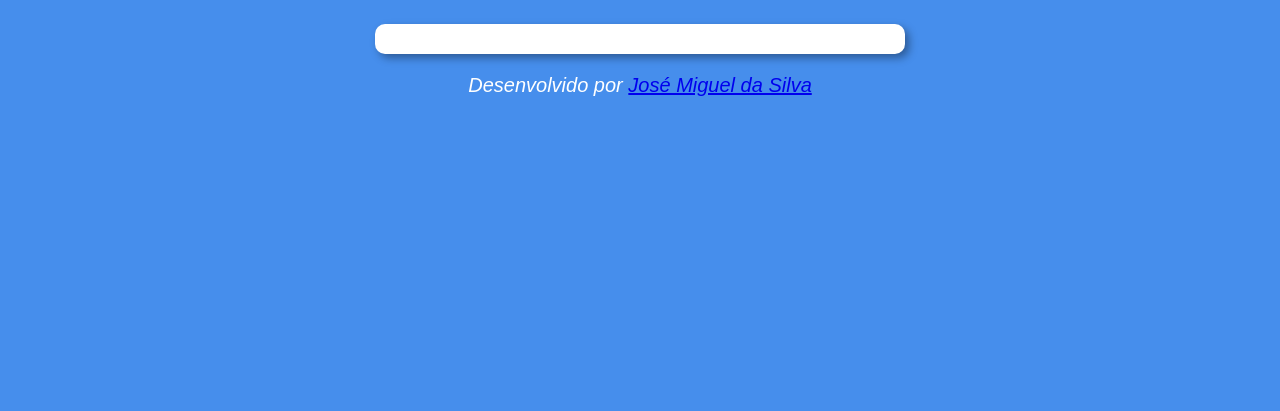
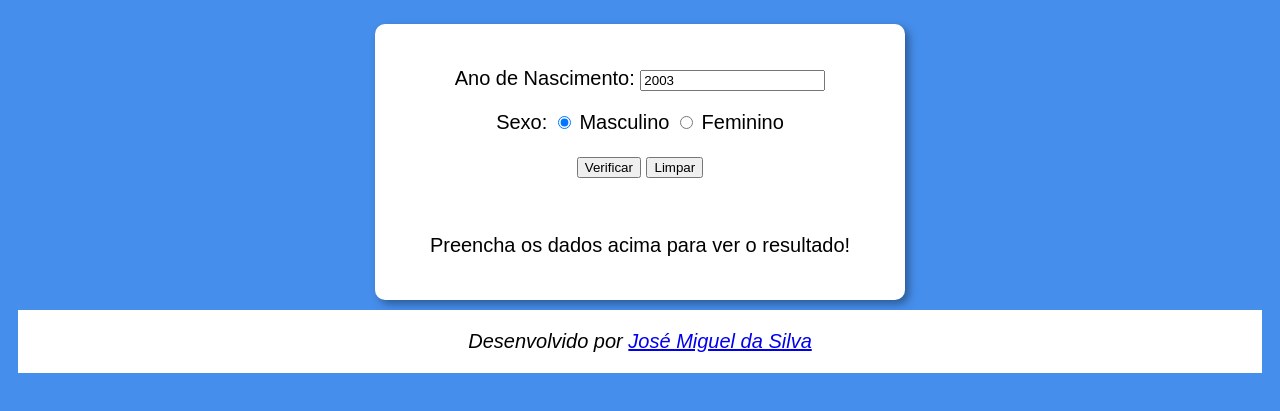
Before and after one commit to JMiguelsilva2003/idade-project, a plain HTML site: page index.html in a window 1280 px wide. Shown: the part 75-486 px from the top of the page. Drawn offline with Linux system fonts and the light colour scheme.

Commit message:
versão 1.5
fiz o Javascript e css, falta fazer as versões para outras telas no momento somente no pc ficou bom.

```diff
--- a/estilos/style.css
+++ b/estilos/style.css
@@ -20,8 +20,22 @@ section{
     box-shadow: 4px 4px 8px rgba(0, 0, 0, 0.363);
 }
 
+div{
+    text-align: center;
+    padding: 8px;
+}
+
+img{
+    width: 25vw;
+    height: 50vh;
+    border-radius: 50% 50%;
+}
+
 footer{
-    color: white;
+    color: black;
+    padding: 0.1px;
+    margin: 10px;
     text-align: center;
     font-style: italic;
+    background-color: white;
 }
--- a/index.html
+++ b/index.html
@@ -6,16 +6,28 @@
     <title>Projeto Idade</title>
     <link rel="stylesheet" href="estilos/style.css" media="all">
 </head>
-<body>
+<body onload="carregar()">
     <header>
         <h1>Projeto Idade</h1>
     </header>
     <section>
-        <div>
-
+        <div id="msg">
+            <p>Ano de Nascimento:
+                <input type="number" id="txtano" name="txtano" value="2003">
+            </p>
+            <p>Sexo:
+                <input type="radio" name="radsex" id="masc" value="M" checked>
+                <label for="masc">Masculino</label>
+                <input type="radio" name="radsex" id="fem" value="F">
+                <label for="fem">Feminino</label>
+            </p>
+            <p>
+                <input type="button" value="Verificar" onclick="verificar()">
+                <input type="button" value="Limpar" onclick="limpar()">
+            </p>
         </div>
-        <div>
-
+        <div id="res">
+            <p>Preencha os dados acima para ver o resultado!</p>
         </div>
     </section>
     <footer>
--- a/script.js
+++ b/script.js
@@ -1 +1,67 @@
-window,alert("Olá")
+function verificar() {
+    var data = new Date();
+    var ano = data.getFullYear();
+    var fano = document.getElementById('txtano');
+    var res = document.querySelector("div#res");
+    if (fano.value.length == 0 || Number(fano.value) > ano) {
+        window.alert("[ERRO] Verifique os dados e tente novamente!");
+    } else {
+        var fsex = document.getElementsByName('radsex');
+        var idade = ano - Number(fano.value);
+        var genero = '';
+        var img = document.createElement('img');
+        img.setAttribute('id', 'foto');
+        if (fsex[0].checked) {
+            genero = 'Homem';
+            if (idade >= 0 && idade < 5) {
+                //Criança
+                img.setAttribute('src', 'imagens/M-BB.jpg');
+            } else if (idade <= 0) {
+                //Adolescente
+                img.setAttribute('src', 'imagens/feto.jpg');
+            } else if (idade < 14) {
+                //Adolescente
+                img.setAttribute('src', 'imagens/M-jovem.jpg');
+            } else if (idade < 18) {
+                //Adolescente
+                img.setAttribute('src', 'imagens/M-adole.jpg');
+            } else if (idade < 50) {
+                //Adulto
+                img.setAttribute('src', 'imagens/M-adulto.jpg');
+            } else if (idade > 50 && idade < 90) {
+                //Adulto
+                img.setAttribute('src', 'imagens/M-velho.jpg');
+            } else {
+                //Idoso
+                img.setAttribute('src', 'imagens/esqueleto.jpg');
+            }
+        } else if (fsex[1].checked) {
+            genero = 'Mulher';
+            if (idade >= 0 && idade < 5) {
+                //Criança
+                img.setAttribute('src', 'imagens/F-BB.jpg');
+            } else if (idade < 0) {
+                //Adolescente
+                img.setAttribute('src', 'imagens/feto.jpg');
+            } else if (idade < 14) {
+                //Adolescente
+                img.setAttribute('src', 'imagens/F-jovem.jpg');
+            } else if (idade < 18) {
+                //Adolescente
+                img.setAttribute('src', 'imagens/F-adole.jpg');
+            } else if (idade < 50) {
+                //Adulto
+                img.setAttribute('src', 'imagens/F-adulto.jpg');
+            } else if (idade > 50 && idade < 90) {
+                //Adulto
+                img.setAttribute('src', 'imagens/F-velho.jpg');
+            } else {
+                //Idoso
+                img.setAttribute('src', 'imagens/esqueleto.jpg');
+            }
+            }
+        }
+        res.style.textAlign = 'center';
+        res.innerHTML = `Detectamos ${genero} com ${idade} anos`;
+        res.appendChild(img);
+    }
```
Also changed, not shown: imagens/F-BB.jpg (added), imagens/F-adole.jpg (added), imagens/F-adulto.jpg (added), imagens/F-jovem.jpg (added), imagens/F-velho.jpg (added), imagens/M-BB.jpg (added), imagens/M-adole.jpg (added), imagens/M-adulto.jpg (added), imagens/M-jovem.jpg (added), imagens/M-velho.jpg (added), imagens/esqueleto.jpg (added), imagens/feto.jpg (added).
